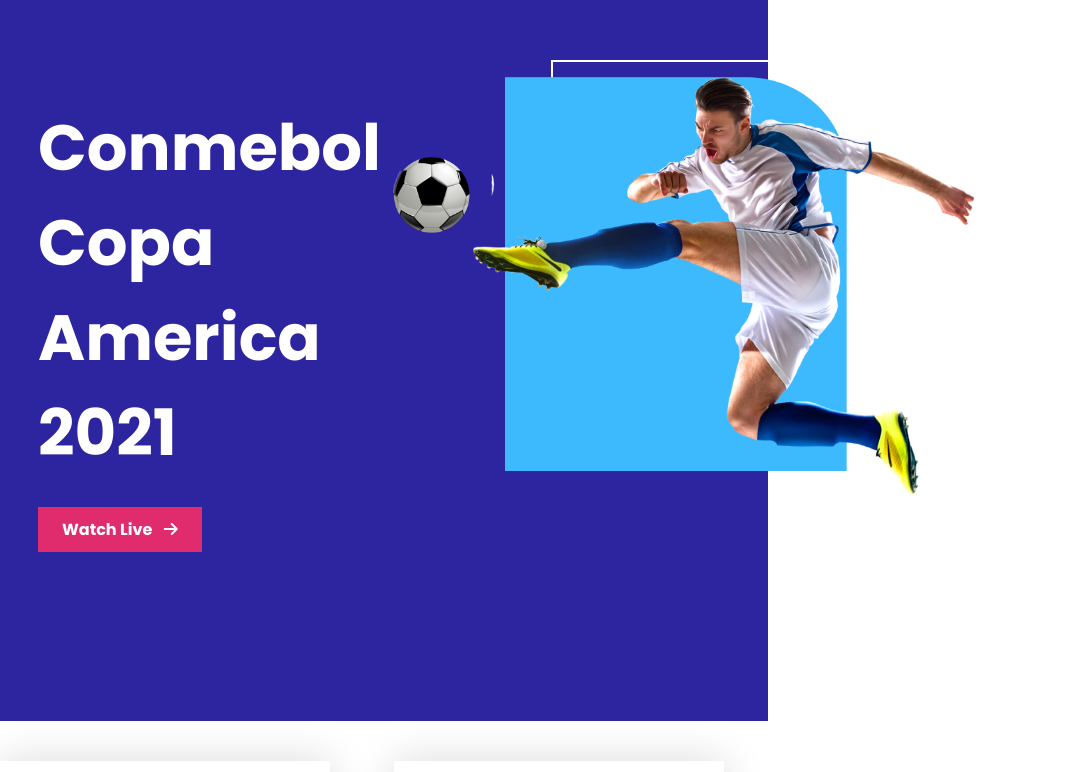
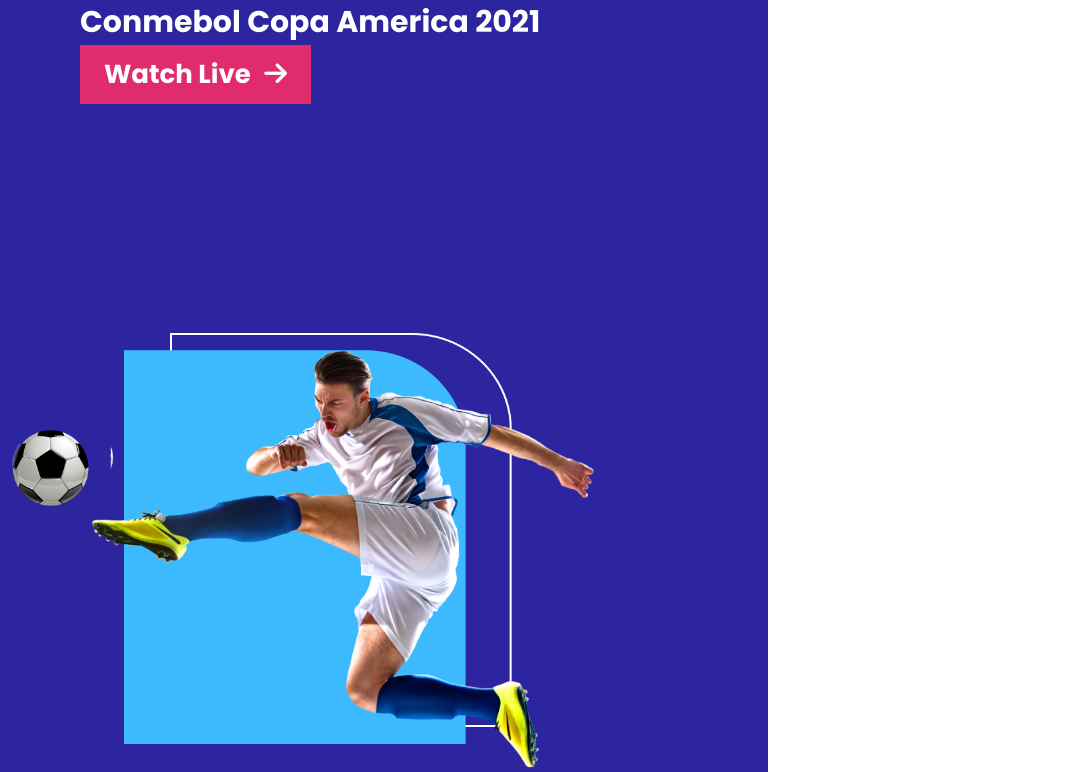
Before and after one commit to Mithon/responsive-football-web, a plain HTML site: page index.html in a window 768 px wide. Shown: the top 772 px of the page, 1077 px wide, since content can reach past the window. Drawn offline with Linux system fonts and the light colour scheme.

Commit message:
full responsive and add bonus section

```diff
--- a/main.css/media.css
+++ b/main.css/media.css
@@ -1,5 +1,5 @@
 /* Extra small devices (phones, 600px and down) */
-@media only screen and (max-width: 600px) {
+@media only screen and (max-width: 688px) {
 
 @import url('https://fonts.googleapis.com/css2?family=Poppins:wght@700&display=swap');
 
@@ -207,8 +207,10 @@ header{
     ......................Footer part Ended........................ */
   }
 
-  /* Small devices (portrait tablets and large phones, 600px and up) */
-  @media only screen and (min-width: 600px) {
+
+
+ /* Small devices (portrait tablets and large phones, 481px to 768px) */
+@media only screen and (min-width: 480px) and (max-width: 768px) {
         @import url('https://fonts.googleapis.com/css2?family=Poppins:wght@700&display=swap');
 
     /* ................................/
@@ -227,20 +229,22 @@ body{
         }
         .banner{
             display: grid;
-        grid-template-columns: repeat(2, 1fr);
+            grid-template-columns: repeat(1, 1fr);
         }
     .banner-title h1{
         color: #FFFFFF;
-    font-size: 64px;
-    margin-left: 38px;
+        text-align: center;
+        display: inline;
+        font-size: 30px;
+        margin-left: 80px;
         margin-top: 100px;
-    margin-bottom: 27px;
+        margin-bottom: 20px;
     }
     .banner-icon{
         display: inline-block;
-    font-size: 16px;
+        font-size: 26px;
         background-color:#E02C6D;
-    margin-left: 38px;
+        margin-left: 80px;
         padding: 10px 24px;
         margin-bottom: 169px;
     }
@@ -365,7 +369,6 @@ body{
             transform: scale(1.5);
         }
         /* custom section part 2 start  */
-
         .custom-animation h1{
             text-align: center;
             font-size: 26px;
@@ -417,9 +420,14 @@ body{
         /* ............................................................../
         ......................Footer part Ended........................ */
   }
-  }
-  /* Large devices (laptops/desktops, 992px and up) */
-@media only screen and (min-width: 992px) {
+
+/*
+  ##Device = Laptops, Desktops
+  ##Screen = B/w 769px to 1279px
+*/
+
+@media (min-width: 769px) and (max-width: 1279px) {
+
     @import url('https://fonts.googleapis.com/css2?family=Poppins:wght@700&display=swap');
 
 /* ................................/
@@ -627,4 +635,5 @@ main{
 }
 /* ............................................................../
 ......................Footer part Ended........................ */
+
   }
```
Lines whose indentation alone changed are shown as unchanged.
